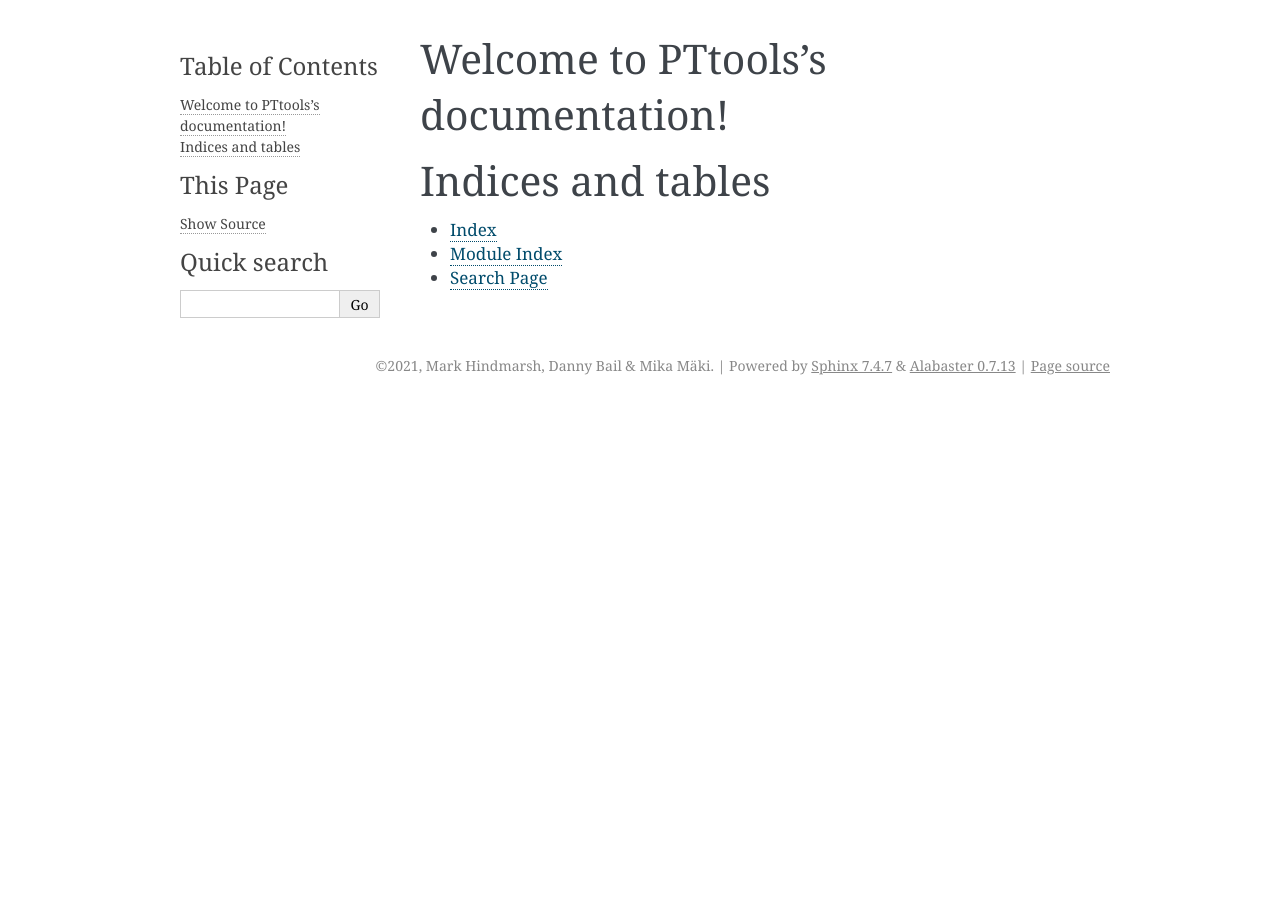
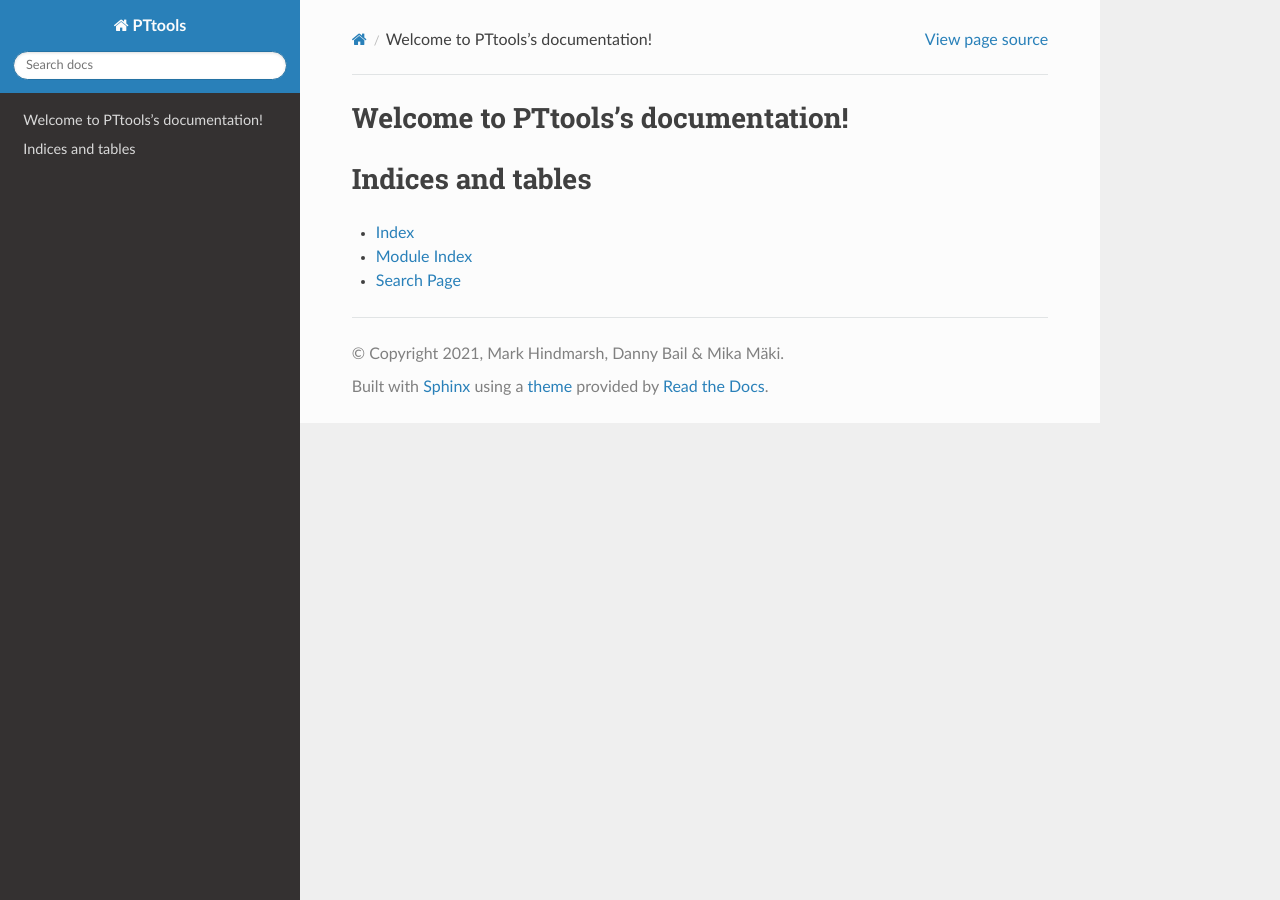
Before and after one commit to CFT-HY/pttools, a Sphinx documentation site: the page built from docs/index.rst, in a window 1280 px wide. Built offline with Sphinx 7.4.7 and the Read the Docs theme 2.0.0, drawn with Linux system fonts in a browser that asks for light colours.

Commit message:
Use Read the Docs theme for docs

```diff
--- a/docs/conf.py
+++ b/docs/conf.py
@@ -47,7 +47,8 @@ exclude_patterns = ['_build', 'Thumbs.db', '.DS_Store']
 # The theme to use for HTML and HTML Help pages.  See the documentation for
 # a list of builtin themes.
 #
-html_theme = 'alabaster'
+# html_theme = 'alabaster'
+html_theme = "sphinx_rtd_theme"
 
 # Add any paths that contain custom static files (such as style sheets) here,
 # relative to this directory. They are copied after the builtin static files,
--- /dev/null
+++ b/docs/requirements.txt
@@ -0,0 +1,3 @@
+# myst-parser
+sphinx
+sphinx-rtd-theme
```
